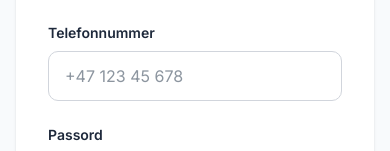
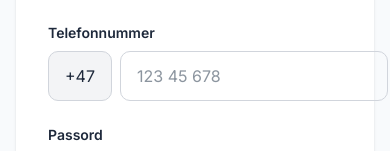
Before and after one commit to project-laundry/laundry-platform-app, a Next.js app: page /auth/signup in a window 390 px wide. Shown: the part 385-536 px from the top of the page. Built offline with nearby package versions, Linux system fonts and the light colour scheme.

Commit message:
Fix phone input form

```diff
--- a/src/app/auth/signup/page.tsx
+++ b/src/app/auth/signup/page.tsx
@@ -54,7 +54,7 @@ export default function SignupPage() {
         emailRedirectTo: `${window.location.origin}/auth/callback`,
         data: {
           full_name: formData.name,
-          phone: formData.phone,
+          phone: `+47${formData.phone}`,
         },
       },
     });
@@ -126,16 +126,24 @@ export default function SignupPage() {
               <label htmlFor="phone" className="block text-sm font-semibold text-dark-gray mb-2">
                 Telefonnummer
               </label>
+              <div className="flex gap-2">
+                <input
+                  type="text"
+                  value="+47"
+                  disabled
+                  className="w-16 px-4 py-3 border border-gray-300 rounded-lg bg-gray-100 text-dark-gray"
+                />
                 <input
                   type="tel"
                   id="phone"
                   name="phone"
                   value={formData.phone}
                   onChange={handleInputChange}
-                className="w-full px-4 py-3 border border-gray-300 rounded-lg focus:ring-2 focus:ring-nordic-blue focus:border-nordic-blue"
-                placeholder="+47 123 45 678"
+                  className="flex-1 px-4 py-3 border border-gray-300 rounded-lg focus:ring-2 focus:ring-nordic-blue focus:border-nordic-blue"
+                  placeholder="123 45 678"
                   required
                 />
+              </div>
             </div>
 
             <div>
--- a/src/app/bli-renser/signup/page.tsx
+++ b/src/app/bli-renser/signup/page.tsx
@@ -60,7 +60,7 @@ export default function CleanerSignupPage() {
         emailRedirectTo: `${window.location.origin}/bli-renser/signup/callback`,
         data: {
           full_name: formData.name,
-          phone: formData.phone,
+          phone: `+47${formData.phone}`,
           role: 'cleaner',
         },
       },
@@ -136,16 +136,24 @@ export default function CleanerSignupPage() {
               <label htmlFor="phone" className="block text-sm font-semibold text-dark-gray mb-2">
                 Telefonnummer
               </label>
+              <div className="flex gap-2">
+                <input
+                  type="text"
+                  value="+47"
+                  disabled
+                  className="w-16 px-4 py-3 border border-gray-300 rounded-lg bg-gray-100 text-dark-gray"
+                />
                 <input
                   type="tel"
                   id="phone"
                   name="phone"
                   value={formData.phone}
                   onChange={handleInputChange}
-                className="w-full px-4 py-3 border border-gray-300 rounded-lg focus:ring-2 focus:ring-nordic-blue focus:border-nordic-blue"
-                placeholder="+47 123 45 678"
+                  className="flex-1 px-4 py-3 border border-gray-300 rounded-lg focus:ring-2 focus:ring-nordic-blue focus:border-nordic-blue"
+                  placeholder="123 45 678"
                   required
                 />
+              </div>
             </div>
 
             <div>
```
Lines whose indentation alone changed are shown as unchanged.
